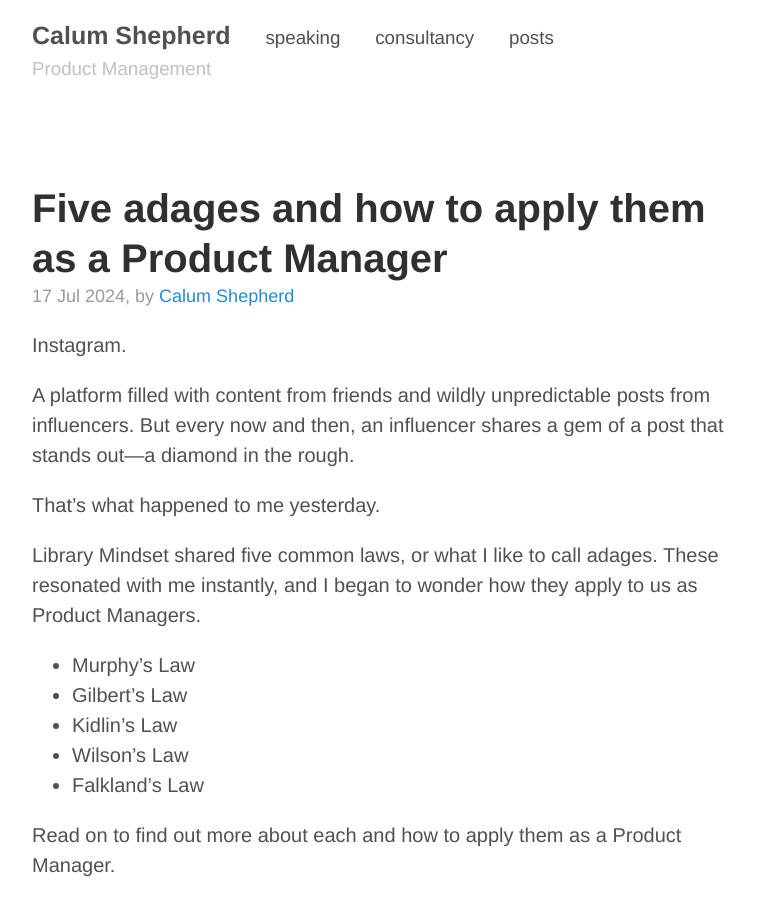
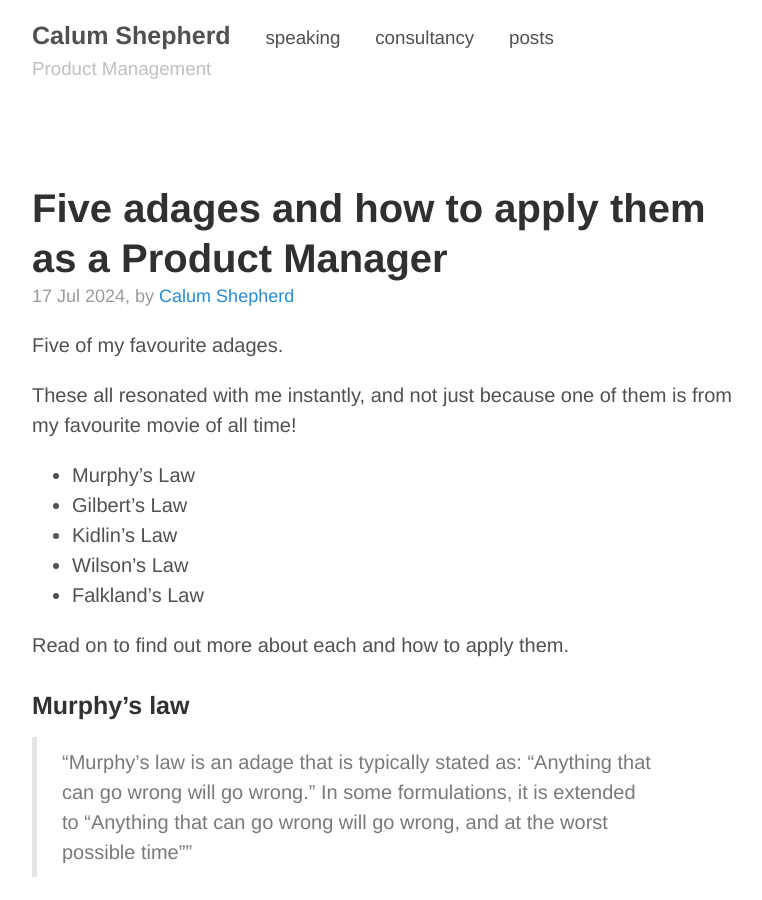
Before and after one commit to calcode/calcode.github.io, a Jekyll site: the page built from _posts/2024-07-17-five-adages-product-managers.md, in a window 1280 px wide and 900 px high. Shown: the whole window, without its empty margins (248-1010 px from the left). Built offline with Jekyll 4.4.1, drawn with Linux system fonts in a browser that asks for light colours.

Commit message:
Update 2024-07-17-five-adages-product-managers.md

```diff
--- a/_posts/2024-07-17-five-adages-product-managers.md
+++ b/_posts/2024-07-17-five-adages-product-managers.md
@@ -4,13 +4,9 @@ title: Five adages and how to apply them as a Product Manager
 permalink: five-adages-product-manager
 ---
 
-Instagram.
+Five of my favourite adages.
 
-A platform filled with content from friends and wildly unpredictable posts from influencers. But every now and then, an influencer shares a gem of a post that stands out—a diamond in the rough.
-
-That’s what happened to me yesterday.
-
-Library Mindset shared five common laws, or what I like to call adages. These resonated with me instantly, and I began to wonder how they apply to us as Product Managers.
+These all resonated with me instantly, and not just because one of them is from my favourite movie of all time!
 
 - Murphy’s Law
 - Gilbert’s Law
@@ -18,7 +14,7 @@ Library Mindset shared five common laws, or what I like to call adages. These re
 - Wilson’s Law
 - Falkland’s Law
 
-Read on to find out more about each and how to apply them as a Product Manager.
+Read on to find out more about each and how to apply them.
 
 ### Murphy’s law
 
```
